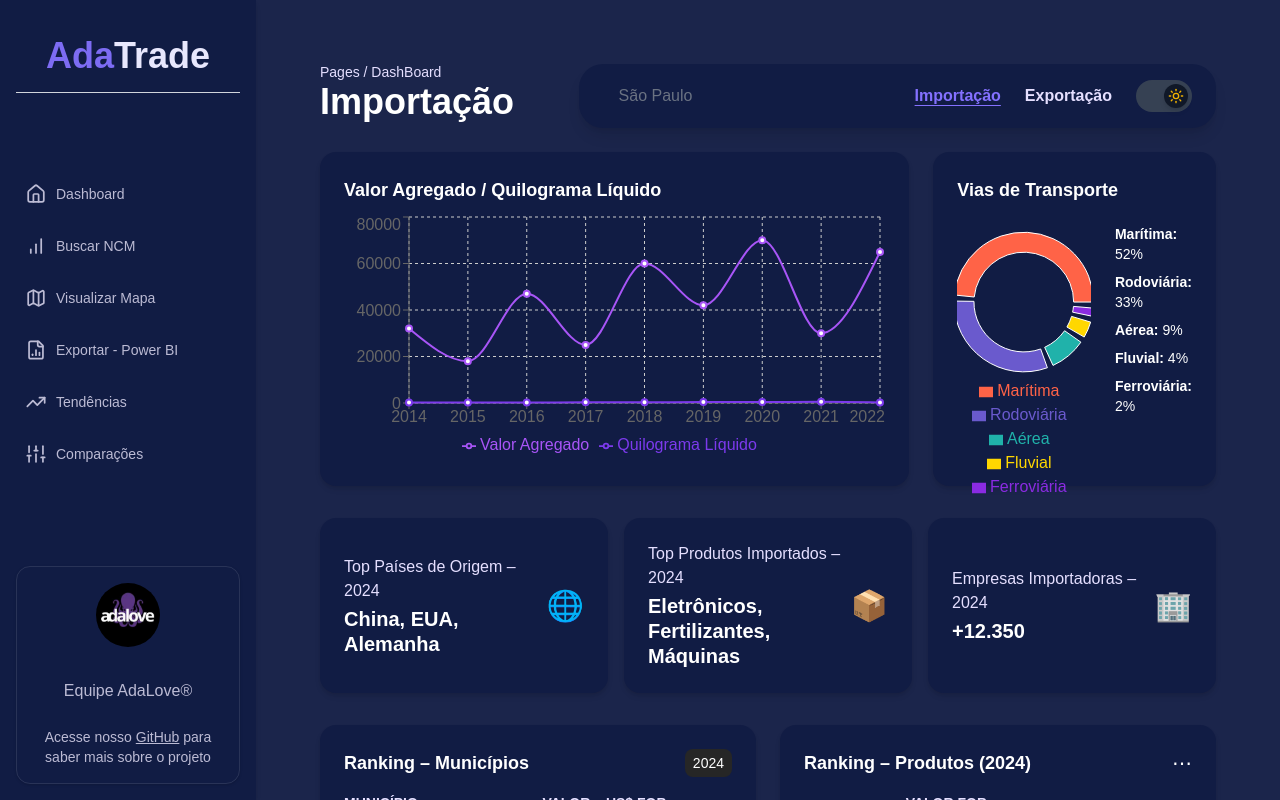
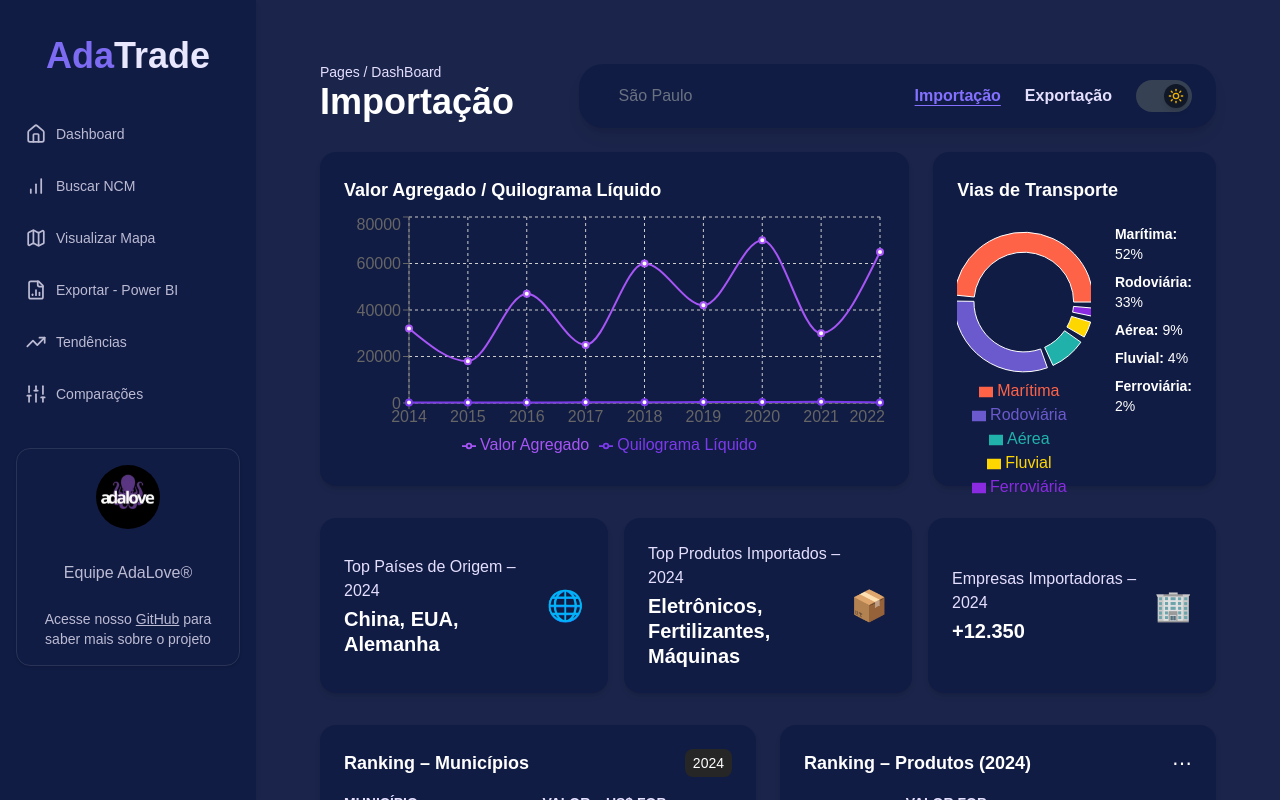
Before and after one commit to equipeAdalove/Front-API-SEMESTRE3, a React (Vite) app: page /importacao in a window 1280 px wide. Built offline with nearby package versions, Linux system fonts and the light colour scheme.

Commit message:
:lipstick: feat: ajustes na sidebar

```diff
--- a/src/components/ui/sidebar.tsx
+++ b/src/components/ui/sidebar.tsx
@@ -5,19 +5,16 @@ import { Link } from "react-router-dom";
 
 export default function Sidebar() {
   return (
-    <aside
-      className="h-screen w-64 shadow-md flex flex-col p-4 bg-[var(--color-sidebar)] text-[var(--color-sidebar-foreground)]"
+    <aside className="h-screen w-64 shadow-md flex flex-col p-4 bg-[var(--color-sidebar)] text-[var(--color-sidebar-foreground)]"
     >
       {/* Header */}
-      <div className="w-full border-b border-gray-300 pb-4">
+      <div className="w-full pb-4">
         <Link to="/" className="block mt-5 text-4xl font-bold text-center hover:underline">
           <span className="text-[var(--ada)]">Ada</span>
           <span className="text-[var(--trade)]">Trade</span>
         </Link>
-      </div>
-
         {/* Navigation - Centralizado Verticalmente */}
-      <nav className="flex-1 flex flex-col justify-center mt-2">
+        <nav className="flex-1 flex flex-col justify-center mt-10">
           <ul className="space-y-4">
             <li>
               <Link to="/dashboard">
@@ -69,6 +66,9 @@ export default function Sidebar() {
             </li>
           </ul>
         </nav>
+      </div>
+
+
 
       {/* Footer */}
       <Card className="p-4 text-center mt-5"
```
Lines whose indentation alone changed are shown as unchanged.
